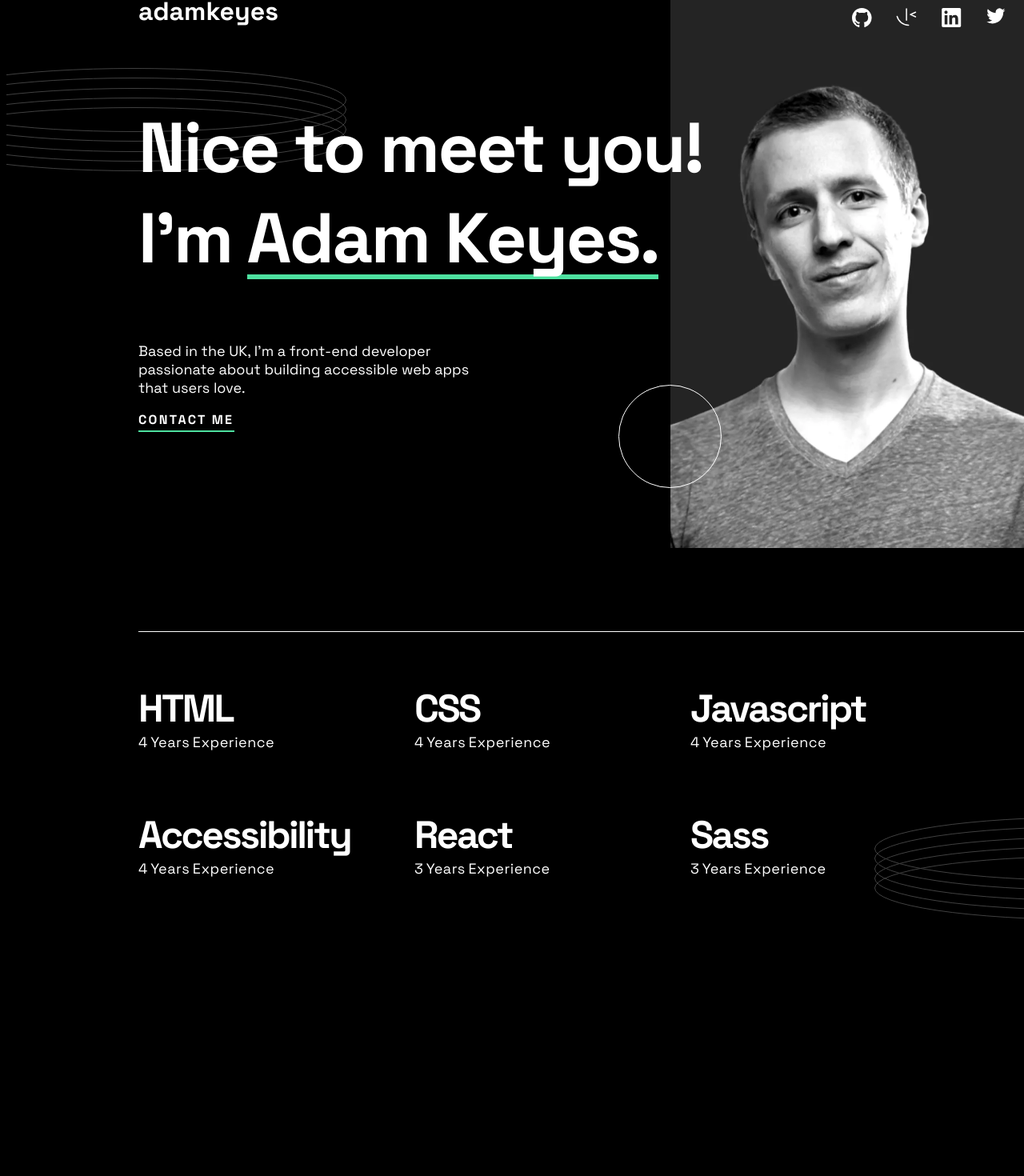
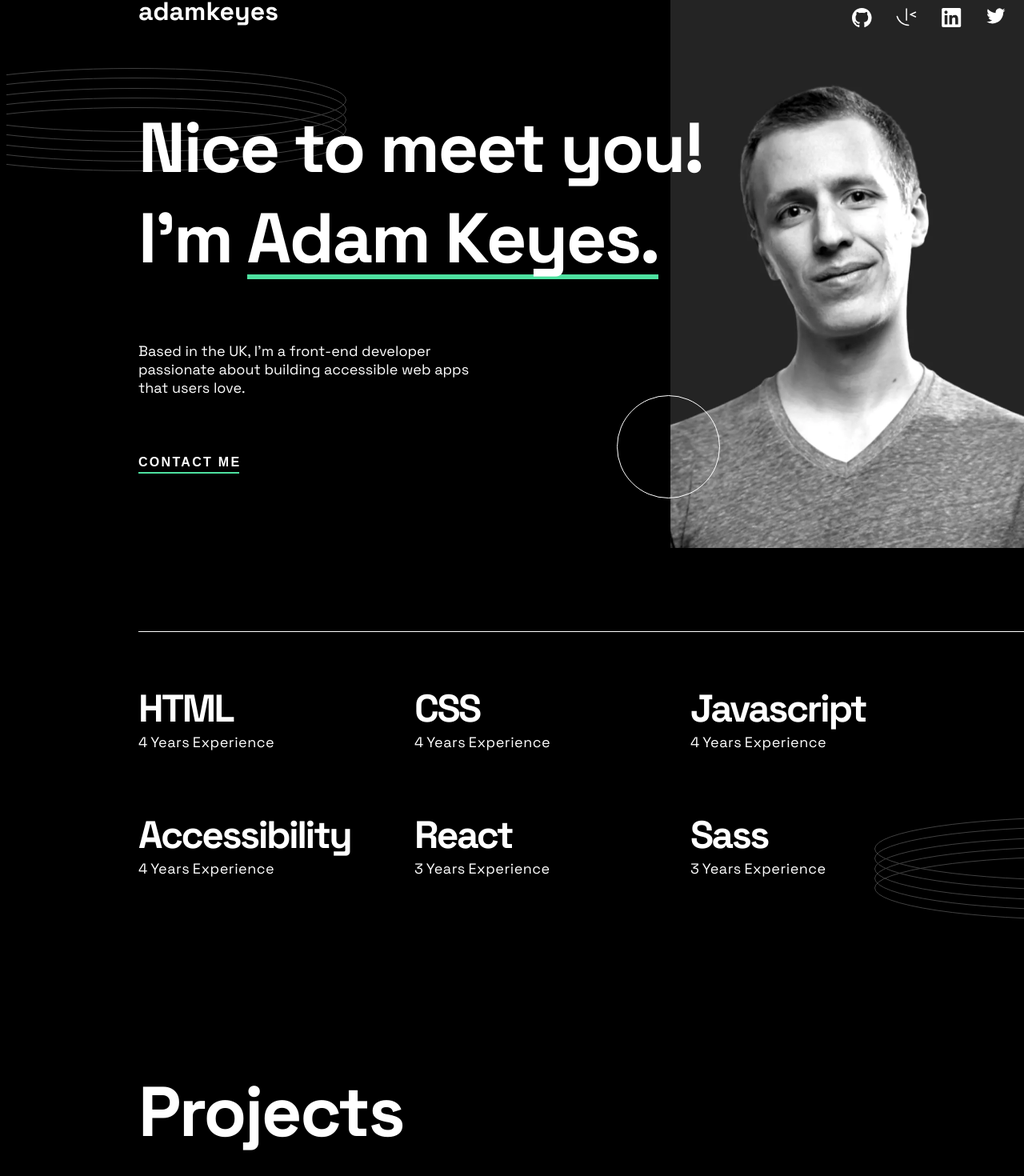
Before and after one commit to Stalius4/single-page-developer-portfolio, a React (Create React App) app: page / in a window 1280 px wide. Shown: the part 53-1523 px from the top of the page at 80% size. Built offline with nearby package versions, Linux system fonts and the light colour scheme.

Commit message:
contact me <p> changed to <button>

```diff
--- a/src/App.js
+++ b/src/App.js
@@ -3,11 +3,13 @@ import './styles/global.css';
 
 import ContactMe from './components/contact-me';
 import Experience from './components/experience';
+import Projects from './components/projects';
 function App() {
   return (
     <div className="App">
 <ContactMe></ContactMe>
 <Experience></Experience>
+<Projects></Projects>
     </div>
   );
 }
--- a/src/components/contact-me.js
+++ b/src/components/contact-me.js
@@ -32,7 +32,7 @@ function ContactMe() {
         <section className="left-description">
           <h1>Nice to meet you!<br></br>I'm <span className="underline">Adam Keyes.</span></h1>
           <p className="description">Based in the UK, I’m a front-end developer passionate about building accessible web apps that users love.</p>
-          <p className="contact">CONTACT ME</p>
+          <button className="contact">CONTACT ME</button>
           <img className="circle" src={circle} alt="circle"/>
         </section>
 
--- /dev/null
+++ b/src/components/projects.js
@@ -0,0 +1,19 @@
+import "../styles/projects.css"
+
+
+function Projects() {
+
+
+
+
+    return (
+    <section className="projects-outer">
+
+<h1>Projects</h1>
+
+  </section>
+
+    );
+  }
+
+  export default Projects;
--- a/src/styles/contact-me.css
+++ b/src/styles/contact-me.css
@@ -79,6 +79,11 @@ li{
     font-size: 16px;
     position: relative;
     letter-spacing:2.29px;
+    border:none;
+    background: none;
+    color:white;
+    padding: 0px;
+    top: -60px;
 }
 
 .contact::after{
@@ -86,15 +91,16 @@ li{
     position: absolute;
     left: 0;
     bottom: -5px;
-    width: 120px;
+    width: 126px;
     height: 2px;
     background-color: var(--green);
 }
 .circle{
     position: relative;
-    right: -600px;
-    top:-70px;
+    right: -470px;
+    top:-20px;
     z-index: 1;
+
 
 }
 
--- a/src/styles/experience.css
+++ b/src/styles/experience.css
@@ -1,7 +1,7 @@
 
 
 .experience-outer{
-    margin: -30px 165px 0px 165px;
+    margin: -30px 165px -40px 165px;
     padding-top: 65px;
     border-top: solid 1px white;
     display: flex;
--- /dev/null
+++ b/src/styles/projects.css
@@ -0,0 +1,13 @@
+
+
+
+.projects-outer{
+    margin: 0px 165px 0px 165px;
+    /* border: white 1px  solid; */
+    height: 1767px;
+}
+
+.projects-outer h1 {
+    font-size: 88px;
+    letter-spacing: -2.5px;
+}
```
